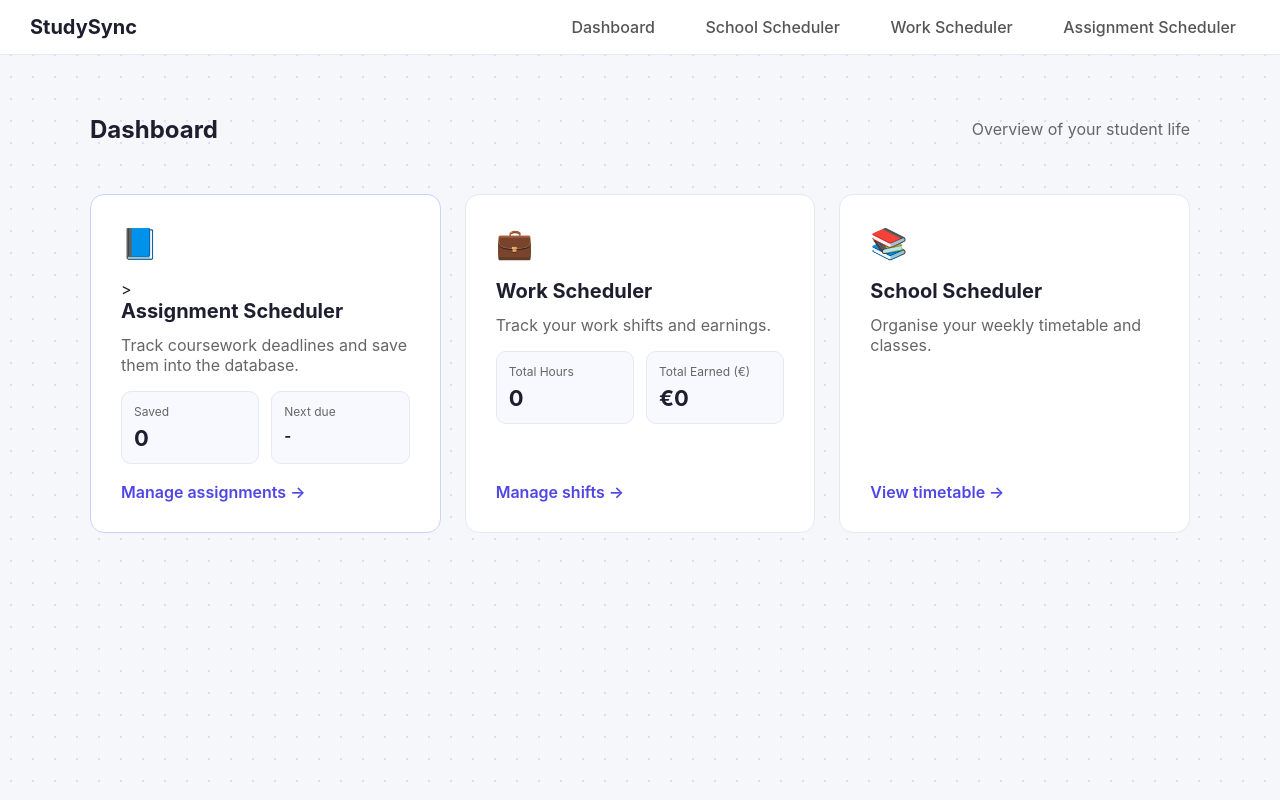
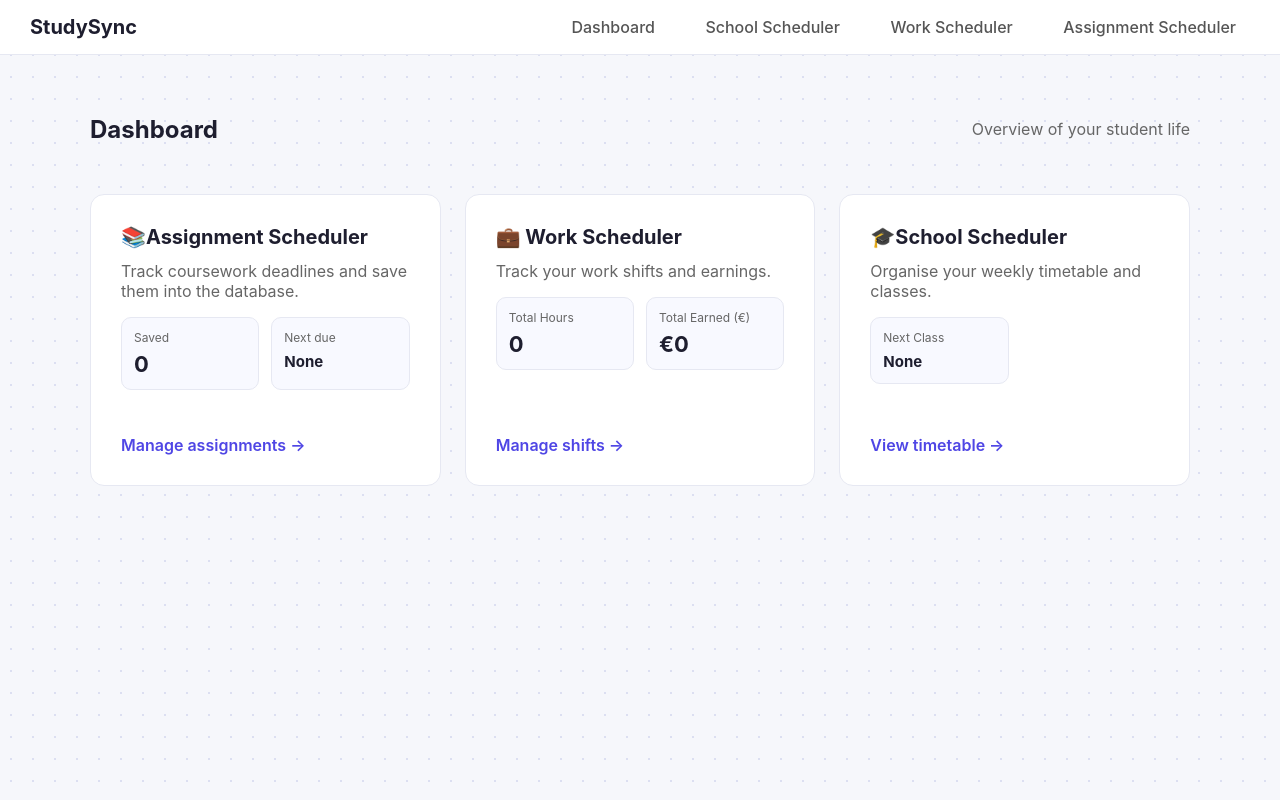
Before and after one commit to KevinII16/Team-Project, a website: page public/dashboard.html in a window 1280 px wide. Drawn offline with Linux system fonts and the light colour scheme; no server answers.

Commit message:
added next class on dashboard and uppdated emojis

```diff
--- a/public/dashboard.html
+++ b/public/dashboard.html
@@ -22,15 +22,14 @@
 
   <div class="page-heading">
     <h2>Dashboard</h2>
-    <p class="page-subtitle">Overview of your student life</p>
+    <span class="page-subtitle">Overview of your student life</span>
   </div>
 
   <div class="dashboard-grid">
 
 
-    <div class="dashboard-card highlight-card">
-         <div class="card-icon">📘</div>>
-      <h3>Assignment Scheduler</h3>
+    <div class="dashboard-card">
+      <h3>📚Assignment Scheduler</h3>
       <p>Track coursework deadlines and save them into the database.</p>
 
       <div class="stats-row">
@@ -41,16 +40,16 @@
 
         <div class="mini-stat">
           <span class="mini-stat-label">Next due</span>
-          <span class="mini-stat-value small" id="nextDue">-</span>
+          <span class="mini-stat-value small" id="nextDue">None</span>
         </div>
       </div>
 
       <a href="assignments.html" class="card-link-text">Manage assignments →</a>
     </div>
 
+
     <div class="dashboard-card">
-      <div class="card-icon">💼</div>
-      <h3>Work Scheduler</h3>
+      <h3>💼 Work Scheduler</h3>
       <p>Track your work shifts and earnings.</p>
 
       <div class="stats-row">
@@ -61,17 +60,24 @@
 
         <div class="mini-stat">
           <span class="mini-stat-label">Total Earned (€)</span>
-          <span class="mini-stat-value" id="totalMoney">€0</span>
+          <span class="mini-stat-value" id="totalEarned">€0</span>
         </div>
       </div>
 
       <a href="work.html" class="card-link-text">Manage shifts →</a>
     </div>
 
+
     <div class="dashboard-card">
-      <div class="card-icon">📚</div>
-      <h3>School Scheduler</h3>
+      <h3>🎓School Scheduler</h3>
       <p>Organise your weekly timetable and classes.</p>
+
+      <div class="stats-row">
+        <div class="mini-stat">
+          <span class="mini-stat-label">Next Class</span>
+          <span class="mini-stat-value small" id="nextClass">None</span>
+        </div>
+      </div>
 
       <a href="school.html" class="card-link-text">View timetable →</a>
     </div>
```
